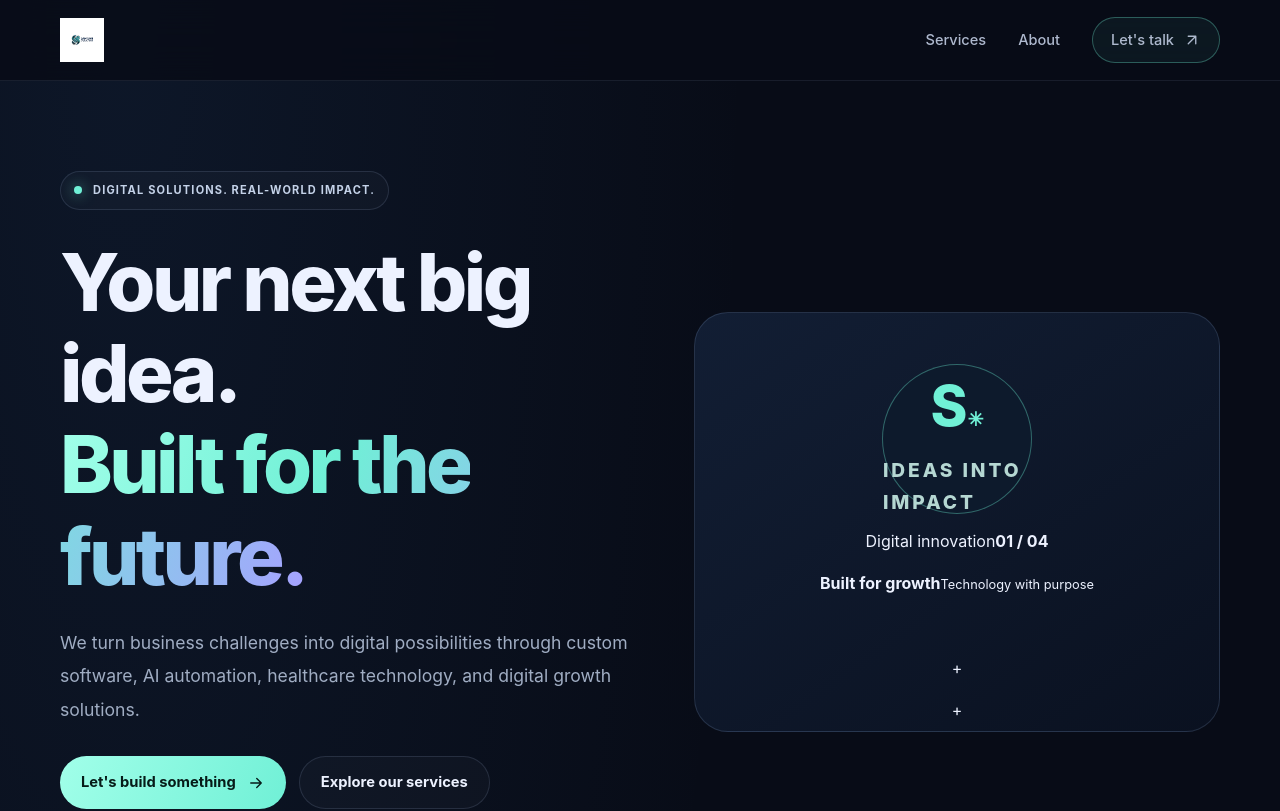
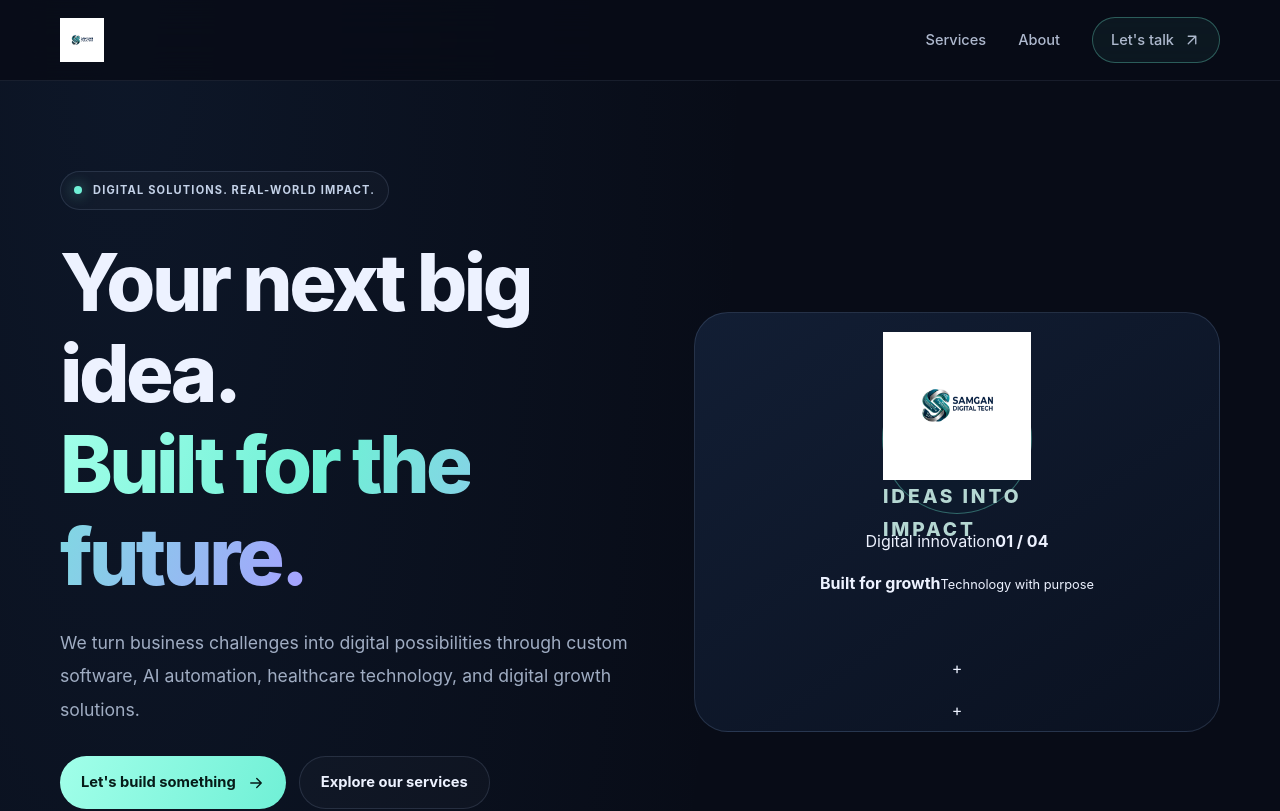
Before and after one commit to onchetan-cell/my-company-website, a React (Vite) app: page / in a window 1280 px wide. Shown: the top 811 px of the page. Built offline with nearby package versions, Linux system fonts and the light colour scheme.

Commit message:
Refactor logo image source and clean up markup
Updated logo image source to use BASE_URL environment variable and removed unnecessary elements.

```diff
--- a/src/App.jsx
+++ b/src/App.jsx
@@ -91,16 +91,9 @@ function BrandLogo() {
     <a className="brand" href="#home" aria-label={`${COMPANY.name} home`}>
       <img
         className="brand-logo"
-        src="./logo.png"
+        src={`${import.meta.env.BASE_URL}logo.png`}
         alt="Samgan Digital Tech Logo"
-        onError={(event) => {
-          event.currentTarget.style.display = "none";
-        }}
       />
-      <span className="brand-copy">
-        <strong>SAMGAN</strong>
-        <small>DIGITAL TECH</small>
-      </span>
     </a>
   );
 }
@@ -135,7 +128,11 @@ function HeroVisual() {
 
       <div className="art-core">
         <div className="core-glow" />
-        <div className="core-mark">S<span>✳</span></div>
+        <img
+          className="core-logo-img"
+          src={`${import.meta.env.BASE_URL}logo.png`}
+          alt="Logo"
+        />
         <span className="core-caption">IDEAS INTO IMPACT</span>
       </div>
 
@@ -163,7 +160,6 @@ function HeroVisual() {
     </div>
   );
 }
-
 function Navbar() {
   return (
     <header className="site-header">
```
